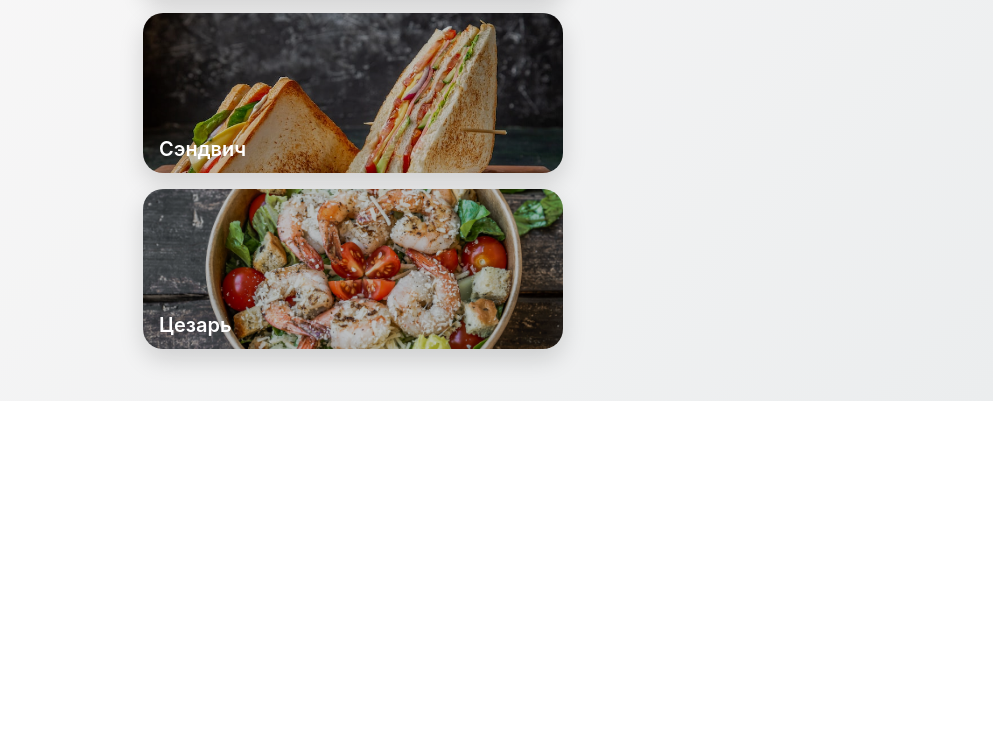
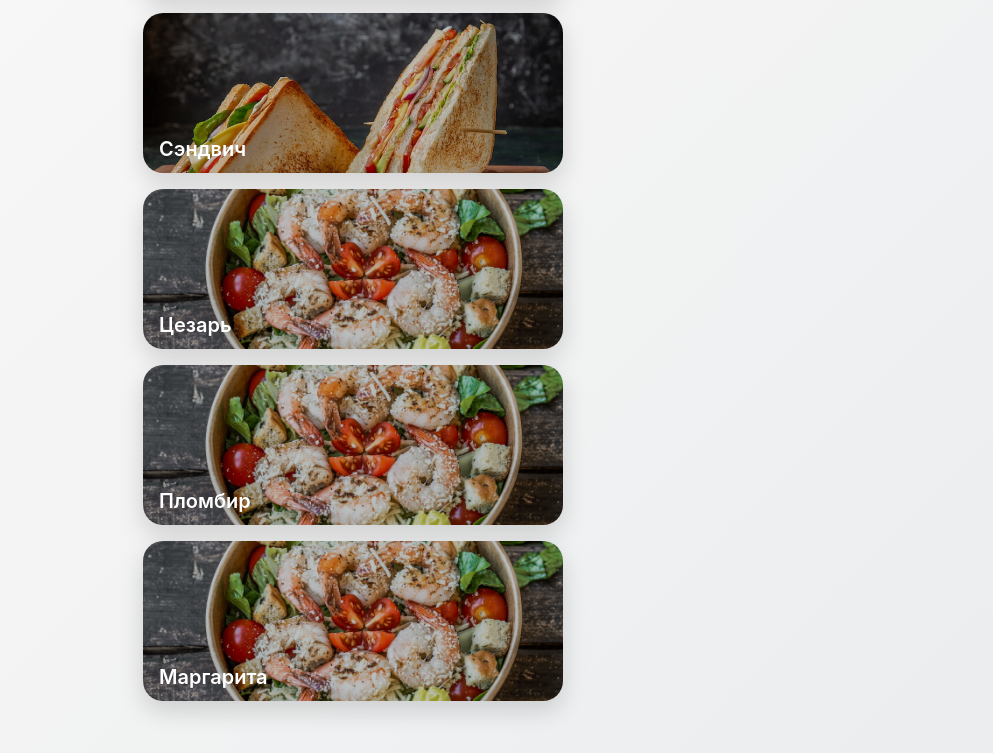
Before and after one commit to forallmail10-stack/desert, a plain HTML site: page index.html in a window 1280 px wide. Shown: the part 426-1179 px from the top of the page, without its empty margins (287-1280 px from the left). Before the commit the page ends 827 px from the top, so only its background shows below. Drawn offline with Linux system fonts and the light colour scheme.

Commit message:
Update index.html

```diff
--- a/index.html
+++ b/index.html
@@ -37,6 +37,8 @@ body{margin:0;font-family:-apple-system,BlinkMacSystemFont,'Segoe UI',Roboto;bac
 <a class="card" href="napoleon.html"><img src="images/napoleon.jpg"><span>Наполеон</span></a>
 <a class="card" href="sandwich.html"><img src="images/sandwich.jpg"><span>Сэндвич</span></a>
 <a class="card" href="caesar.html"><img src="images/caesar.jpg"><span>Цезарь</span></a>
+<a class="card" href="plombir.html"><img src="images/caesar.jpg"><span>Пломбир</span></a>
+<a class="card" href="margarita.html"><img src="images/caesar.jpg"><span>Маргарита</span></a>
 </div>
 </body>
 </html>
```
